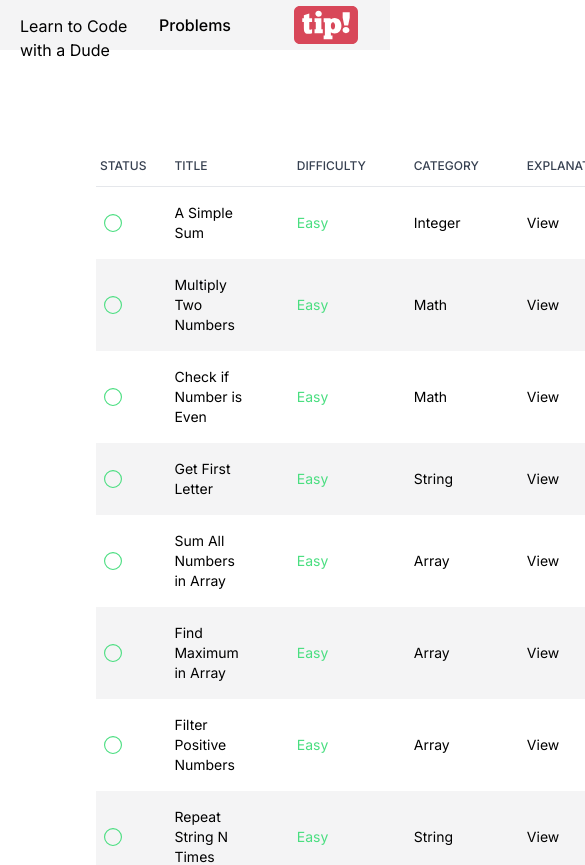
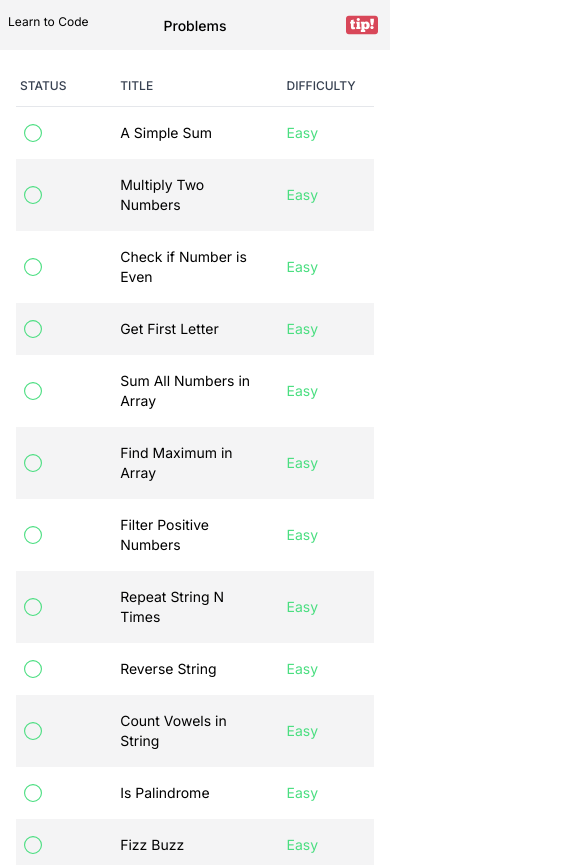
Before and after one commit to nazimboudeffa/learntocode-nextjs, a Next.js app: page /problems in a window 390 px wide. Shown: the top 865 px of the page, 585 px wide, since content can reach past the window. Built offline with nearby package versions, Linux system fonts and the light colour scheme.

Commit message:
responsive

```diff
--- a/src/app/layout.tsx
+++ b/src/app/layout.tsx
@@ -1,18 +1,25 @@
 import './globals.css'
 import { Inter } from 'next/font/google'
+import { Metadata, Viewport } from 'next'
 
 const inter = Inter({ subsets: ['latin'] })
 
-export const metadata = {
+export const metadata: Metadata = {
   title: 'Learn',
   description: 'Learn to code with a dude',
 }
 
+export const viewport: Viewport = {
+  width: 'device-width',
+  initialScale: 1,
+  maximumScale: 5,
+}
+
 export default function RootLayout({
   children,
-}: {
+}: Readonly<{
   children: React.ReactNode
-}) {
+}>) {
   return (
     <html lang="en">
       <body className={inter.className}>{children}</body>
--- a/src/app/problems/page.tsx
+++ b/src/app/problems/page.tsx
@@ -6,7 +6,7 @@ export default function ProblemTable() {
   return (
     <>
     <Navbar/>
-    <main className="flex min-h-screen flex-col items-center justify-between p-24">
+    <main className="flex min-h-screen flex-col items-center justify-between p-4 sm:p-12 md:p-24">
         <Problems />
     </main>
     </>
--- a/src/components/Navbar.tsx
+++ b/src/components/Navbar.tsx
@@ -4,33 +4,35 @@ import Image from 'next/image';
 const Navbar: React.FC = () => {
 
 	return (
-		<nav className='relative flex h-[50px] w-full shrink-0 items-center px-5 bg-zinc-100'>
+		<nav className='relative flex h-[50px] w-full shrink-0 items-center px-2 sm:px-5 bg-zinc-100'>
 			<div className="flex w-full items-center justify-between">
-                <div className='h-[22px] flex-1'>
+                <div className='h-[22px] flex-1 min-w-0'>
                     <Link
                         href='/'
+                        className='text-xs sm:text-sm md:text-base truncate block'
                     >
-                        Learn to Code with a Dude
+                        Learn to Code
                     </Link>
                 </div>
                 <div className='flex-1 text-center'>
                     <Link
                         href='/problems'
-                        className='font-medium hover:text-blue-600 cursor-pointer'
+                        className='text-sm sm:text-base font-medium hover:text-blue-600 cursor-pointer'
                     >
                         Problems
                     </Link>
                 </div>
-				<div className='flex items-center space-x-4 flex-1 justify-end'>
+				<div className='flex items-center space-x-2 sm:space-x-4 flex-1 justify-end'>
                     <Link
                         href='https://fr.tipeee.com/nazimboudeffa'
-                        className='py-1.5 px-3 cursor-pointer rounded text-brand-orange'
+                        className='py-1.5 px-1 sm:px-3 cursor-pointer rounded text-brand-orange'
                     >
                         <Image
                             src={'/tipeee_tip_btn.svg'}
                             alt="tip"
-                            height={64}
-                            width={64}
+                            height={48}
+                            width={48}
+                            className='w-8 h-8 sm:w-12 sm:h-12 md:w-16 md:h-16'
                         />
                     </Link>
 				</div>
--- a/src/components/Problems.tsx
+++ b/src/components/Problems.tsx
@@ -8,14 +8,15 @@ import { Problem } from "@/problems/types/problem";
 const Problems: React.FC = () => {
   const solvedSlugs = useSolvedSlugs();
   return (
-      <table className='text-sm text-left sm:w-7/12 w-full max-w mx-auto'>
+      <div className='w-full overflow-x-auto'>
+        <table className='text-sm text-left sm:w-7/12 w-full min-w-[600px] mx-auto'>
           <thead className='text-xs text-gray-700 uppercase border-b '>
             <tr>
               <th scope='col' className='px-1 py-3 w-0 font-medium'>Status</th>
-            <th scope='col' className='px-6 py-3 w-0 font-medium'>Title</th>
-            <th scope='col' className='px-6 py-3 w-0 font-medium'>Difficulty</th>
-            <th scope='col' className='px-6 py-3 w-0 font-medium'>Category</th>
-            <th scope='col' className='px-6 py-3 w-0 font-medium'>Explanation</th>
+              <th scope='col' className='px-3 sm:px-6 py-3 w-0 font-medium'>Title</th>
+              <th scope='col' className='px-3 sm:px-6 py-3 w-0 font-medium'>Difficulty</th>
+              <th scope='col' className='px-3 sm:px-6 py-3 w-0 font-medium hidden sm:table-cell'>Category</th>
+              <th scope='col' className='px-3 sm:px-6 py-3 w-0 font-medium'>Explanation</th>
             </tr>
           </thead>
           <tbody>
@@ -29,15 +30,15 @@ const Problems: React.FC = () => {
                   <td className='px-2 py-4 font-medium whitespace-nowrap text-green-400'>
                     {isSolved ? (<BsCheckCircle fontSize={"18"} width='18' />) : (<BsCircle fontSize={"18"} width='18' />)}
                   </td>
-                <td className='px-6 py-4'>
+                  <td className='px-3 sm:px-6 py-4'>
                     <Link className='hover:text-blue-600 cursor-pointer' href={`/problems/${problem.slug}`}>
                       {problem.title}
                     </Link>
                   </td>
-                <td className={`px-6 py-4 ${difficultyColor}`}>{problem.difficulty}</td>
-                <td className={'px-6 py-4'}>{problem.category}</td>
-                <td className={'px-6 py-4'}>
-                  <Link className='hover:text-blue-600 cursor-pointer' href={`/problems/${problem.slug}/explanation`}>
+                  <td className={`px-3 sm:px-6 py-4 ${difficultyColor}`}>{problem.difficulty}</td>
+                  <td className={'px-3 sm:px-6 py-4 hidden sm:table-cell'}>{problem.category}</td>
+                  <td className={'px-3 sm:px-6 py-4'}>
+                    <Link className='hover:text-blue-600 cursor-pointer text-xs sm:text-sm' href={`/problems/${problem.slug}/explanation`}>
                       View
                     </Link>
                   </td>
@@ -46,6 +47,7 @@ const Problems: React.FC = () => {
             })}
           </tbody>
         </table>
+      </div>
   );
 };
 export default Problems;
--- a/src/components/Workspace/EditorFooter.tsx
+++ b/src/components/Workspace/EditorFooter.tsx
@@ -6,17 +6,17 @@ type EditorFooterProps = {
 const EditorFooter: React.FC<EditorFooterProps> = ({ handleRun, handleSubmit }) => {
 	return (
 		<div className='flex bg-zinc-400 absolute bottom-0 z-10 w-full'>
-			<div className='mx-5 my-[10px] flex justify-between w-full'>
+			<div className='mx-2 sm:mx-5 my-[10px] flex justify-between w-full'>
 				{/* here goes the console */}
-				<div className='ml-auto flex items-center space-x-4'>
+				<div className='ml-auto flex items-center space-x-2 sm:space-x-4'>
 					<button
-						className='px-3 py-1.5 text-sm font-medium items-center whitespace-nowrap transition-all focus:outline-none inline-flex rounded-lg bg-green-400'
+						className='px-2 sm:px-3 py-1.5 text-xs sm:text-sm font-medium items-center whitespace-nowrap transition-all focus:outline-none inline-flex rounded-lg bg-green-400 hover:bg-green-500'
 						onClick={handleRun}
 					>
 						Run
 					</button>
 					<button
-						className='px-3 py-1.5 font-medium items-center transition-all focus:outline-none inline-flex text-sm rounded-lg bg-red-400'
+						className='px-2 sm:px-3 py-1.5 font-medium items-center transition-all focus:outline-none inline-flex text-xs sm:text-sm rounded-lg bg-red-400 hover:bg-red-500'
 						onClick={handleSubmit}
 					>
 						Submit
--- a/src/components/Workspace/PreferenceNav.tsx
+++ b/src/components/Workspace/PreferenceNav.tsx
@@ -39,26 +39,26 @@ const PreferenceNav: React.FC<PreferenceNavProps> = ({ setSettings, settings })
 	return (
 		<div className='flex items-center justify-between h-11 w-full bg-zinc-700'>
 			<div className='flex items-center'>
-				<button className='flex cursor-pointer items-center rounded focus:outline-none bg-zinc-300 hover:bg-zinc-100  ml-3 px-2 py-1.5 font-medium'>
+				<button className='flex cursor-pointer items-center rounded focus:outline-none bg-zinc-300 hover:bg-zinc-100 ml-2 sm:ml-3 px-2 py-1.5 font-medium'>
 					<div className='flex items-center px-1'>
-						<div className='text-xs'>JavaScript</div>
+						<div className='text-[10px] sm:text-xs'>JavaScript</div>
 					</div>
 				</button>
 			</div>
 
-			<div className='flex items-center mr-5'>
+			<div className='flex items-center mr-2 sm:mr-5 space-x-1 sm:space-x-2'>
 				<button
 					className='preferenceBtn group'
 					onClick={() => setSettings({ ...settings, settingsModalIsOpen: true })}
 				>
-					<div className='h-4 w-4 font-bold text-lg mr-3 text-zinc-300'>
+					<div className='h-4 w-4 font-bold text-base sm:text-lg text-zinc-300'>
 						<AiOutlineSetting />
 					</div>
 				</button>
 
 				<button className='preferenceBtn group' onClick={handleFullScreen}>
-					<div className='h-4 w-4 font-bold text-lg text-zinc-300'>
-						{!isFullScreen ? <AiOutlineFullscreen /> : <AiOutlineFullscreenExit />}
+					<div className='h-4 w-4 font-bold text-base sm:text-lg text-zinc-300'>
+						{isFullScreen ? <AiOutlineFullscreenExit /> : <AiOutlineFullscreen />}
 					</div>
 				</button>
 			</div>
--- a/src/components/Workspace/Workspace.tsx
+++ b/src/components/Workspace/Workspace.tsx
@@ -5,7 +5,7 @@ import ProblemDescription from "./ProblemDescription"
 import Playground from "./Playground"
 import { ProblemElement } from "@/problems/types/problem"
 import useWindowSize from "@/hooks/useWindowSize"
-import { useState } from "react"
+import { useState, useEffect } from "react"
 import Confetti from "react-confetti";
 import Navbar from "../Navbar"
 
@@ -17,9 +17,31 @@ const Workspace: React.FC<WorkspaceProps> = ({ problem }) => {
 	const { width, height } = useWindowSize();
 	const [success, setSuccess] = useState(false);
 	const [solved, setSolved] = useState(false);
+	const [isMobile, setIsMobile] = useState(false);
+
+	useEffect(() => {
+		const checkMobile = () => {
+			setIsMobile(window.innerWidth < 768);
+		};
+		checkMobile();
+		window.addEventListener('resize', checkMobile);
+		return () => window.removeEventListener('resize', checkMobile);
+	}, []);
+
 	return (
 		<>
 		<Navbar />
+		{isMobile ? (
+			<div className='flex flex-col'>
+				<div className='h-[50vh] overflow-y-auto'>
+					<ProblemDescription problem={problem} _solved={solved} />
+				</div>
+				<div className='h-[50vh]'>
+					<Playground problem={problem} setSuccess={setSuccess} setSolved={setSolved} />
+					{success && <Confetti gravity={0.3} tweenDuration={4000} width={width - 1} height={height - 1} />}
+				</div>
+			</div>
+		) : (
 			<Split className='split' minSize={0}>
 				<div>
 					<ProblemDescription problem={problem} _solved={solved} />
@@ -29,6 +51,7 @@ const Workspace: React.FC<WorkspaceProps> = ({ problem }) => {
 					{success && <Confetti gravity={0.3} tweenDuration={4000} width={width - 1} height={height - 1} />}
 				</div>
 			</Split>
+		)}
 		</>
 	)
 }
```
Also changed, not shown: src/app/page.tsx (+9 -9 lines), src/components/Workspace/Playground.tsx (+11 -11 lines), src/components/Workspace/ProblemDescription.tsx (+9 -9 lines). Lines whose indentation alone changed are shown as unchanged.
